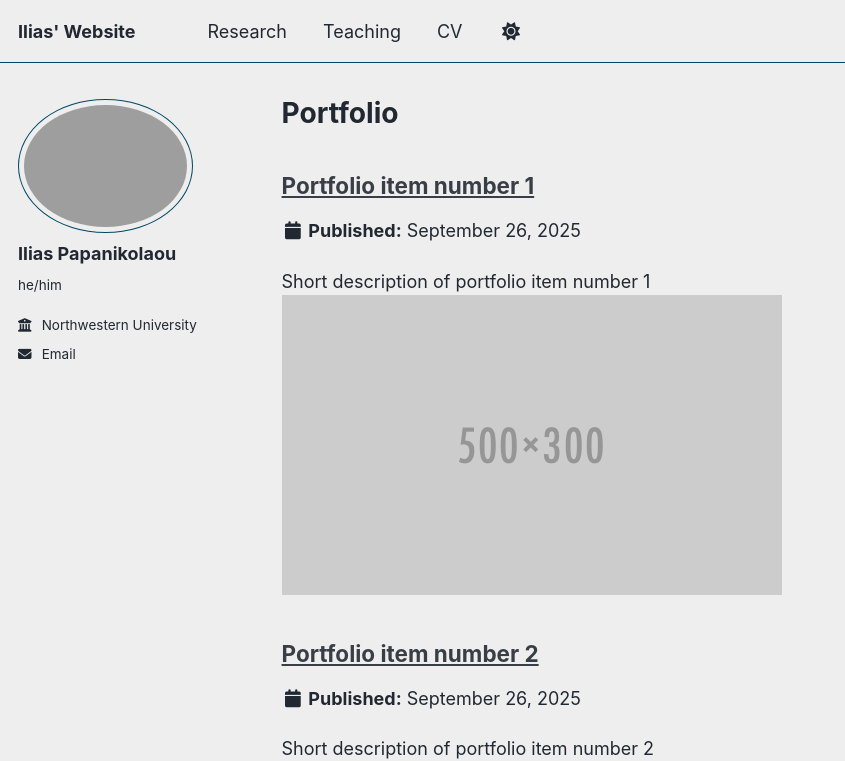
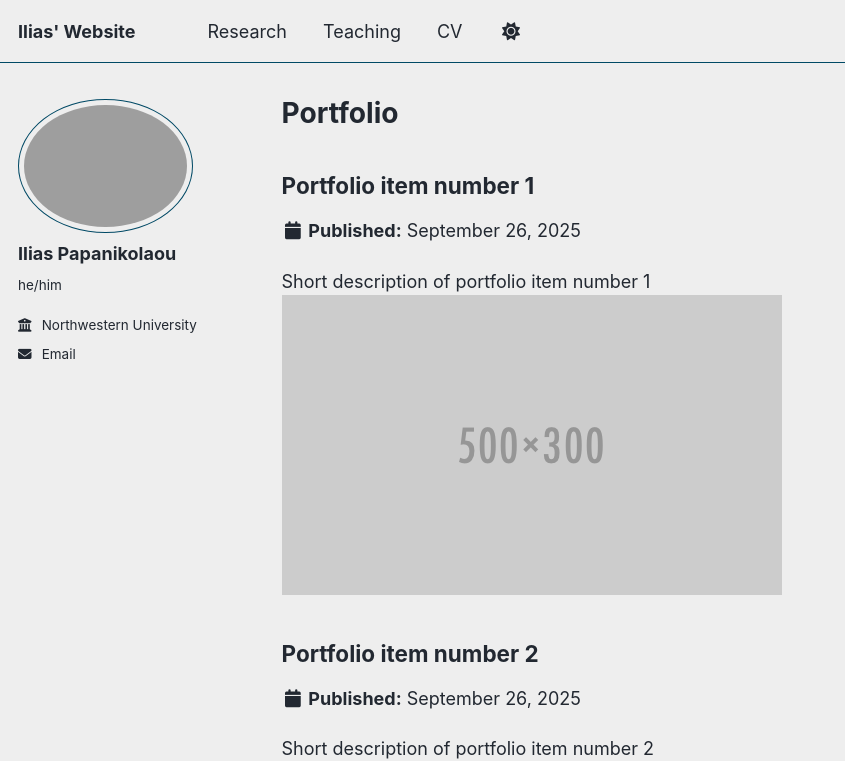
Before and after one commit to iliaspap/iliaspap.github.io, a Jekyll site: the page built from _pages/portfolio.html, in a window 1280 px wide. Shown: the top 761 px of the page, without its empty margins (0-845 px from the left). Built offline with Jekyll 4.4.1, drawn with Linux system fonts in a browser that asks for light colours; a script that is not in the unit is left out.

Commit message:
Another fix for removing links

```diff
--- a/_includes/archive-single.html
+++ b/_includes/archive-single.html
@@ -27,12 +27,12 @@
     {% endif %}
 
     <h2 class="archive__item-title" itemprop="headline">
-      {% if post.link %}
+      <!-- {% if post.link %}
         <a href="{{ post.link }}">{{ title }}</a> <a href="{{ base_path }}{{ post.url }}" rel="permalink"><i class="fa fa-link" aria-hidden="true" title="permalink"></i><span class="sr-only">Permalink</span></a>
       {% else %}
-        <a href="{{ base_path }}{{ post.url }}" rel="permalink">{{ title }}</a>
-      {% endif %}
-      <!-- {{ post.title }} -->
+        <a href="{{ base_path }}{{ post.url }}" rel="permalink">{{ title }}</a> -->
+      <!-- {% endif %} -->
+       <span class="no-link-title">{{ title }}</span>
     </h2>
 
     {% if post.read_time %}
```
